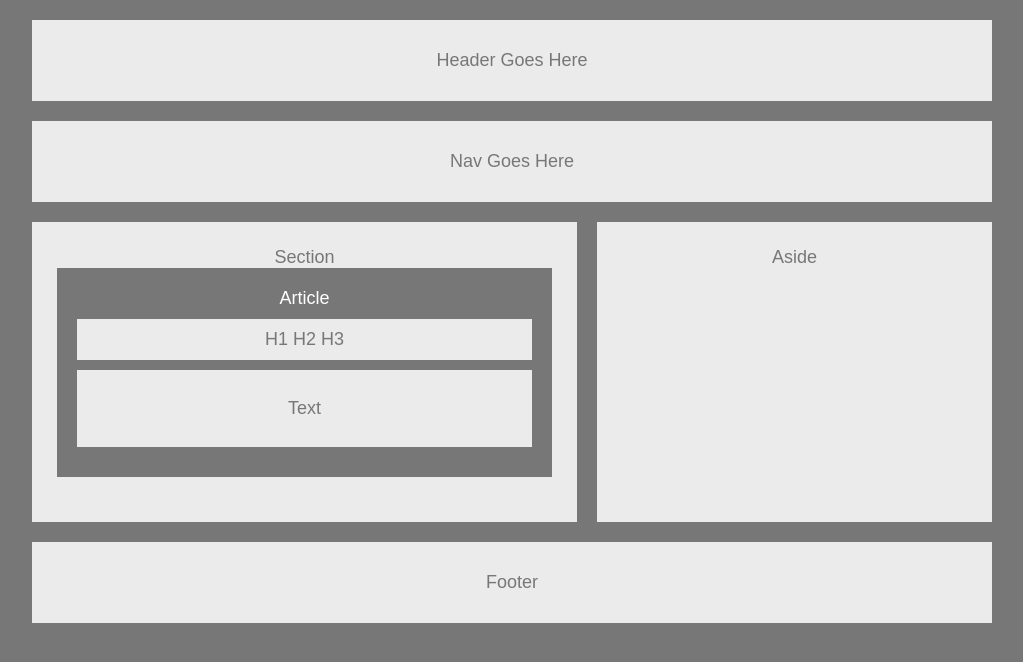
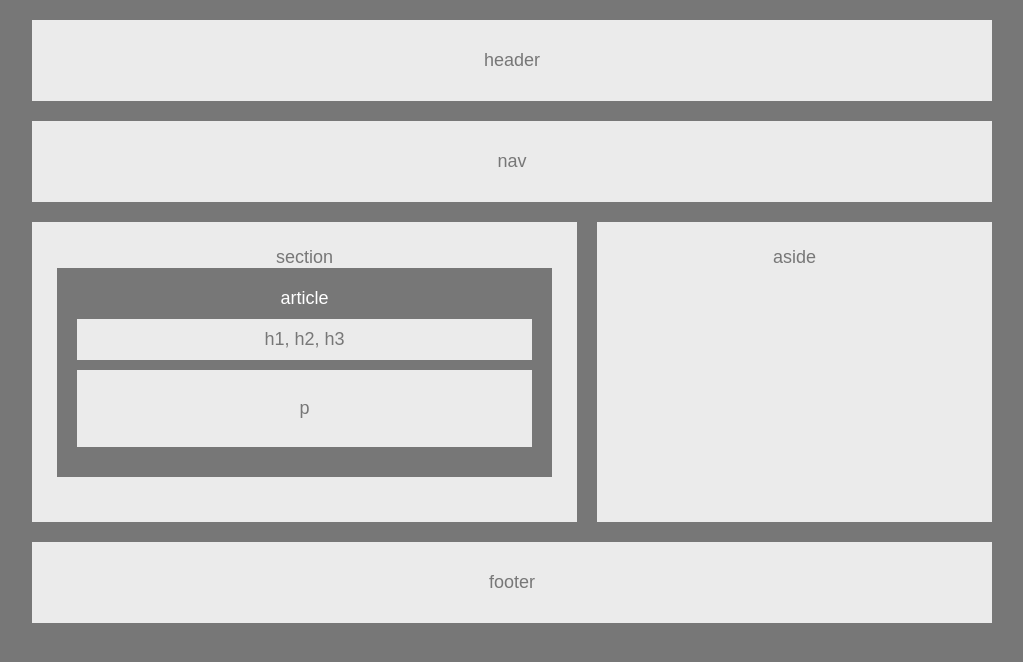
Before and after one commit to peraltawave/HW-Wireframe, a plain HTML site: page index.html in a window 1280 px wide. Shown: the whole page, without its empty margins (128-1151 px from the left). Drawn offline with Linux system fonts and the light colour scheme.

Commit message:
commit five

```diff
--- a/index.html
+++ b/index.html
@@ -7,23 +7,23 @@
 
 <body>
 <div class="wrapper">
-    <header class="header">Header Goes Here</header>
-    <nav id="nav">Nav Goes Here</nav>
+    <header class="header">header</header>
+    <nav id="nav">nav</nav>
         <section id="section"  class="floatleft">
-            Section
+            section
                     <article class="article">
-                        Article
-                        <header class="info">H1 H2 H3</header>
-                        <div class="info" id="text"><p>Text</p></div>
+                        article
+                        <header class="info">h1, h2, h3</header>
+                        <div class="info" id="text"><p>p</p></div>
                     </article>
         </section>
-    <aside id="aside">Aside</aside>
+    <aside id="aside">aside</aside>
 
 <!-- <div id="brclear"></div> -->
 <div class="clearboth"></div>
 <!-- <div id="brclear"></div> -->
 
-<footer class="footer">Footer</footer>
+<footer class="footer">footer</footer>
 
 </div> <!-- end of wrapper -->
 
```
